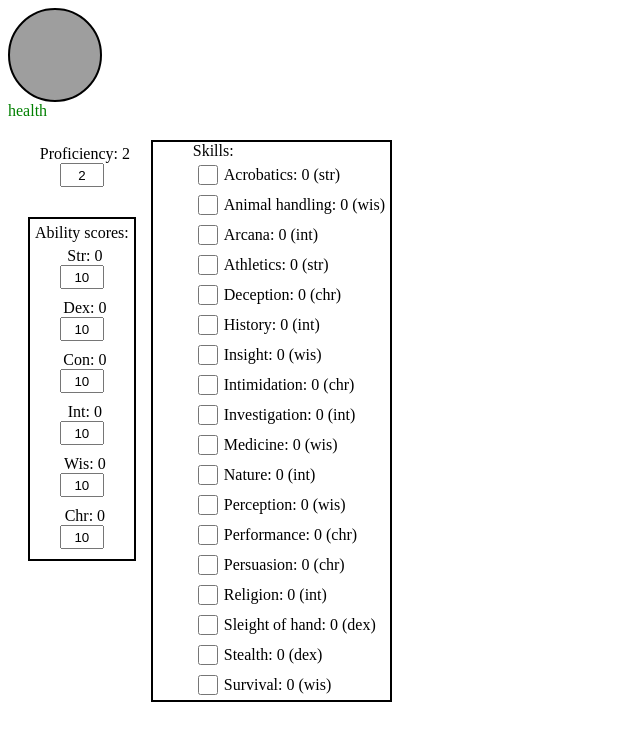
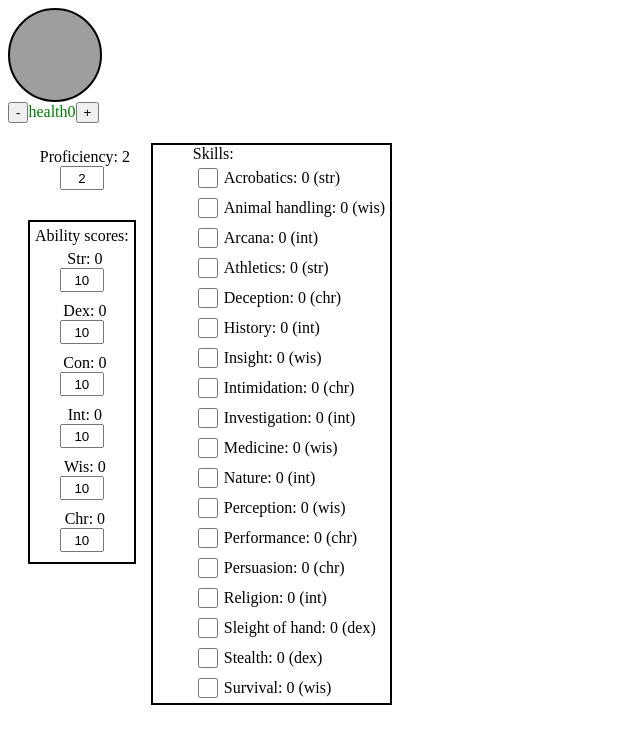
Before and after one commit to RandomDuck/DnD_interactive_CC, a React (Create React App) app: page / in a window 1280 px wide. Shown: the top 744 px of the page, without its empty margins (0-640 px from the left). Built offline with nearby package versions, Linux system fonts and the light colour scheme; grey boxes are pictures that could not be loaded.

Commit message:
status bar begin

```diff
--- /dev/null
+++ b/src/atoms/status-bar-atom.js
@@ -0,0 +1,5 @@
+const { atom } = require("jotai");
+
+const currentHp = atom(0)
+
+export { currentHp }
--- a/src/components/status-bar/imports.js
+++ b/src/components/status-bar/imports.js
@@ -1 +1,2 @@
-export * from './resources/style'
+export * from './resources/style';
+export * from 'atoms/status-bar-atom';
--- a/src/components/status-bar/index.jsx
+++ b/src/components/status-bar/index.jsx
@@ -1,9 +1,21 @@
-import { StyledDiv } from "./imports";
+import { useAtom } from "jotai";
+import { StyledDiv, currentHp } from "./imports";
 
-export function StatusBar ({ label, color, max }) {
+export function StatusBar ({ label, color, max, arAmmount = 1 }) {
+  const [value, setValue] = useAtom(currentHp)
+  const handleSubtractionClick = ()=>{
+    setValue(value-arAmmount);
+  }
+
+  const handleAdditionClick = ()=>{
+    setValue(value+arAmmount);
+  }
+
   return(
     <StyledDiv color={color} data-testid="status-bar">
-      {label}
+      <button onClick={handleSubtractionClick}>-</button>
+      {label+value}
+      <button onClick={handleAdditionClick}>+</button>
     </StyledDiv>
   );
 }
```
